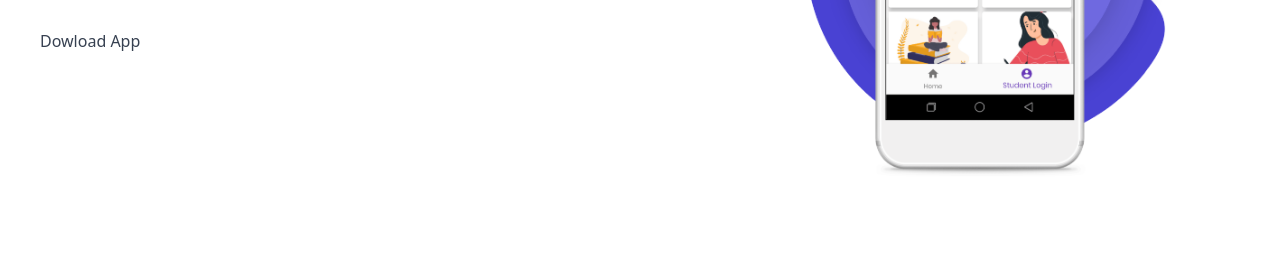
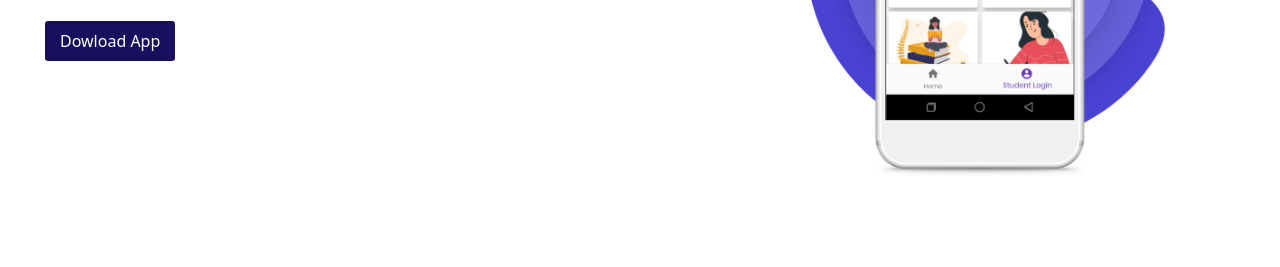
Before and after one commit to vishalcomclasses/VishalComClasses, a plain HTML site: page index.html in a window 1280 px wide. Shown: the part 361-628 px from the top of the page. Drawn offline with nearby package versions, Linux system fonts and the light colour scheme.

Commit message:
Update style.css

```diff
--- a/style.css
+++ b/style.css
@@ -5,16 +5,14 @@
     scroll-behavior: smooth;
 }
 
-.leading-relaxed a {
-    padding: 8px 15px;
-    background-color: #18105c !important;
-    font-weight: 500;
-
-    color: white;
-    margin: 10px;
-    border-radius: 3px;
-    text-decoration: none;
-
+#home a {
+  padding: 8px 15px !important;
+  background-color: #18105c !important;
+  font-weight: 500;
+  color: white;
+  margin: 5px;
+  border-radius: 3px;
+  text-decoration: none;
 }
 
 .navbar-main {
```
